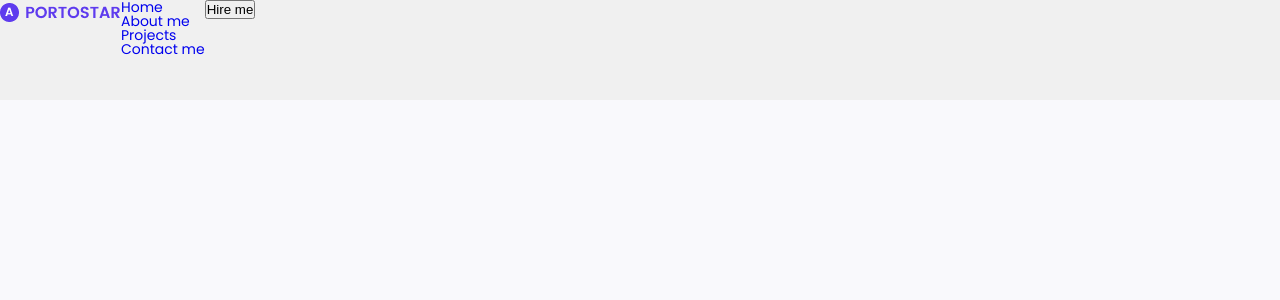
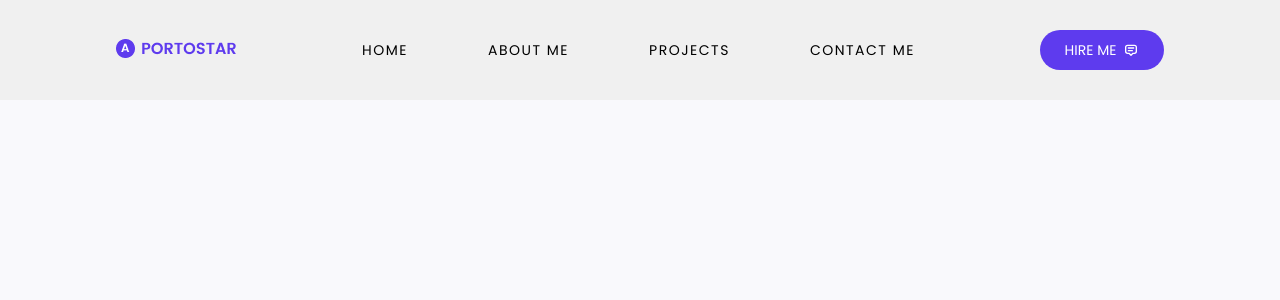
Before and after one commit to KouroshBhl/portfolio, a React (Create React App) app: page / in a window 1280 px wide. Shown: the top 300 px of the page. Built offline with nearby package versions, Linux system fonts and the light colour scheme; the HTML template or start-up script is replaced by a standard one.

Commit message:
almost finished menu

```diff
--- a/package.json
+++ b/package.json
@@ -8,6 +8,7 @@
     "@testing-library/user-event": "^13.5.0",
     "react": "^18.2.0",
     "react-dom": "^18.2.0",
+    "react-icons": "^4.8.0",
     "react-scripts": "5.0.1",
     "styled-components": "^6.0.0-rc.1",
     "web-vitals": "^2.1.4"
--- a/src/components/Menu.js
+++ b/src/components/Menu.js
@@ -1,6 +1,7 @@
 import React from 'react';
 import styled from 'styled-components';
 import Logo from '../assets/Logo.png';
+import { TbMessage2 } from 'react-icons/tb';
 
 const Menu = () => {
   return (
@@ -24,18 +25,62 @@ const Menu = () => {
         </li>
       </ul>
 
-      <div>
-        <button>Hire me</button>
+      <div className='hire__container'>
+        <a href='#' className='hire__btn'>
+          Hire me
+        </a>
+        <TbMessage2 className='hire__icon' />
       </div>
     </Wrapper>
   );
 };
 
 const Wrapper = styled.header`
+  display: flex;
+  height: 10rem;
   background-color: #f0f0f0;
-  height: 10rem;
-  display: flex;
   font-size: 1.4rem;
+  justify-content: space-between;
+  align-items: center;
+  padding: 0 11.6rem;
+  text-transform: uppercase;
+
+  ul {
+    display: flex;
+  }
+
+  ul li {
+    padding: 4rem;
+  }
+
+  ul li a {
+    letter-spacing: 0.15rem;
+    color: var(--main-font-color-dark);
+  }
+
+  .hire__container {
+    display: flex;
+    justify-content: center;
+    align-items: center;
+    gap: 7px;
+    width: 12.4rem;
+    height: 4rem;
+    background-color: var(--main-theme-color);
+    padding: 6px;
+    border-radius: 50px;
+  }
+
+  .hire__btn {
+    border: none;
+    text-transform: uppercase;
+    font-size: inherit;
+    color: var(--main-font-color-light);
+  }
+  .hire__icon {
+    color: var(--main-font-color-light);
+    width: 1.6rem;
+    height: 1.6rem;
+  }
 `;
 
 export default Menu;
```
Also changed, not shown: 1 other file (tests, documents, lock files or other folders).
